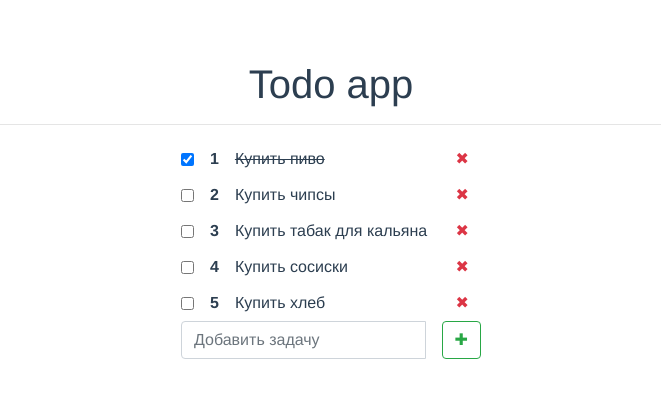
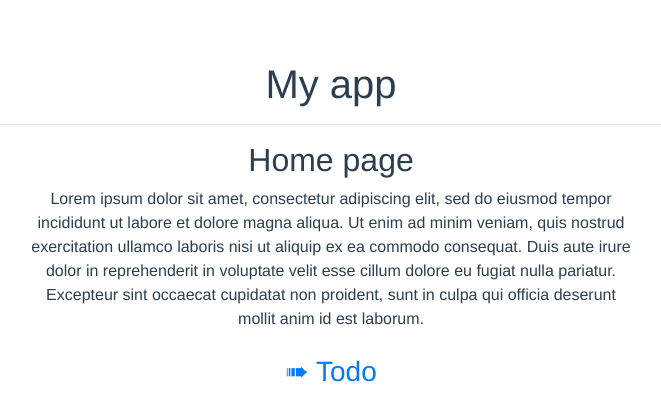
Before and after one commit to SGRashid/Vue_Todo_List, a Vue app: page / in a window 1280 px wide. Shown: the top 420 px of the page, without its empty margins (309-970 px from the left). Built offline with nearby package versions, Linux system fonts and the light colour scheme; no server answers.

Commit message:
ДОбавил роутинг

```diff
--- a/src/App.vue
+++ b/src/App.vue
@@ -1,48 +1,13 @@
 <template>
   <div id="app">
-    <h1>Todo app</h1>
-    <hr>
-    <TodoList v-bind:todos="todos"
-              v-on:remove-todo="removeTodo"
-              v-on:add-todo="addTodo"
-    />
+      <h1>
+          <router-link to="/"></router-link>
+          <span>My app</span>
+      </h1>
+      <hr>
+      <router-view />
   </div>
 </template>
-
-<script>
-import TodoList from '@/components/TodoList';
-
-export default {
-    name: 'App',
-      data() {
-        return {
-            todos: [
-                { id: 0, title: 'Купить пиво', complited: true },
-                { id: 1, title: 'Купить чипсы', complited: false },
-                { id: 2, title: 'Купить табак для кальяна', complited: false },
-                { id: 3, title: 'Купить сосиски', complited: false },
-                { id: 4, title: 'Купить хлеб', complited: false },
-            ]
-        }
-      },
-    methods: {
-        addTodo(todo){
-            this.todos.push(todo);
-        },
-        removeTodo(id) {
-            this.todos = this.todos.filter(todo => todo.id !== id);
-        }
-    },
-    mounted() {
-        fetch('https://jsonplaceholder.typicode.com/todos?_limit=5')
-            .then(response => response.json())
-            .then(json => this.todos = json)
-    },
-    components: {
-      TodoList
-    },
-}
-</script>
 
 <style>
 #app {
--- a/src/components/AddTodo.vue
+++ b/src/components/AddTodo.vue
@@ -1,5 +1,5 @@
 <template>
-    <li>
+    <li class="w-100 mt-3">
         <form @submit.prevent="onSubmit">
             <div class="input-group">
                 <input class="form-control"
--- a/src/components/TodoItem.vue
+++ b/src/components/TodoItem.vue
@@ -1,8 +1,8 @@
 <template>
-    <li class="d-flex justify-content-start align-items-center">
+    <li class="d-flex justify-content-start align-items-center w-100">
         <input type="checkbox" v-model="todo.complited"/>
         <strong class="ml-3">{{index + 1}}</strong>
-        <span class="ml-3" v-bind:class="{complited: todo.complited}">{{ todo.title }}</span>
+        <span class="ml-3 text-left" v-bind:class="{complited: todo.complited}">{{ todo.title }}</span>
         <button class="btn btn-outline-danger border-0 ml-auto"
                 v-on:click="$emit('remove-todo', todo.id)"
         >&#10006;</button>
@@ -21,7 +21,7 @@ export default {
 </script>
 <style>
     li {
-        width: 300px;
+        max-width: 600px;
     }
     .complited { text-decoration: line-through; }
 </style>
--- a/src/main.js
+++ b/src/main.js
@@ -1,9 +1,11 @@
 import Vue from 'vue'
 import App from './App.vue'
 import 'bootstrap/dist/css/bootstrap.css'
+import router from './router';
 
 Vue.config.productionTip = false
 
 new Vue({
-  render: h => h(App),
+    router,
+    render: h => h(App),
 }).$mount('#app')
--- /dev/null
+++ b/src/router.js
@@ -0,0 +1,14 @@
+import Vue from 'vue';
+import Router from 'vue-router';
+import Home from '@/views/Home';
+import Todos from '@/views/Todos';
+
+Vue.use(Router);
+
+export default new Router({
+    mode: 'history',
+    routes: [
+        { path: '/', component: Home },
+        { path: '/todo', component: Todos },
+    ]
+});
--- /dev/null
+++ b/src/views/Home.vue
@@ -0,0 +1,13 @@
+<template>
+    <div class="d-flex">
+        <div class="col-md-6 mx-auto">
+            <h2>Home page</h2>
+            <p>Lorem ipsum dolor sit amet, consectetur adipiscing elit, sed do eiusmod tempor incididunt ut labore et dolore magna aliqua. Ut enim ad minim veniam, quis nostrud exercitation ullamco laboris nisi ut aliquip ex ea commodo consequat. Duis aute irure dolor in reprehenderit in voluptate velit esse cillum dolore eu fugiat nulla pariatur. Excepteur sint occaecat cupidatat non proident, sunt in culpa qui officia deserunt mollit anim id est laborum.</p>
+            <p class="mt-4">
+                <router-link to="/todo">
+                    <h3>&#10144; Todo</h3>
+                </router-link>
+            </p>
+        </div>
+    </div>
+</template>
--- /dev/null
+++ b/src/views/Todos.vue
@@ -0,0 +1,49 @@
+<template>
+    <div>
+        <h2>Todo app</h2>
+        <hr>
+        <TodoList v-bind:todos="todos"
+                  v-on:remove-todo="removeTodo"
+                  v-on:add-todo="addTodo"
+        />
+    </div>
+</template>
+
+<script>
+    import TodoList from '@/components/TodoList';
+
+    export default {
+        name: 'Todos',
+        data() {
+            return {
+                todos: [
+                    { id: 0, title: 'Купить пиво', complited: true },
+                    { id: 1, title: 'Купить чипсы', complited: false },
+                    { id: 2, title: 'Купить табак для кальяна', complited: false },
+                    { id: 3, title: 'Купить сосиски', complited: false },
+                    { id: 4, title: 'Купить хлеб', complited: false },
+                ]
+            }
+        },
+        methods: {
+            addTodo(todo){
+                this.todos.push(todo);
+            },
+            removeTodo(id) {
+                this.todos = this.todos.filter(todo => todo.id !== id);
+            }
+        },
+        mounted() {
+            fetch('https://jsonplaceholder.typicode.com/todos?_limit=5')
+                .then(response => response.json())
+                .then(json => this.todos = json)
+        },
+        components: {
+            TodoList
+        },
+    }
+</script>
+
+<style scoped>
+
+</style>
```
